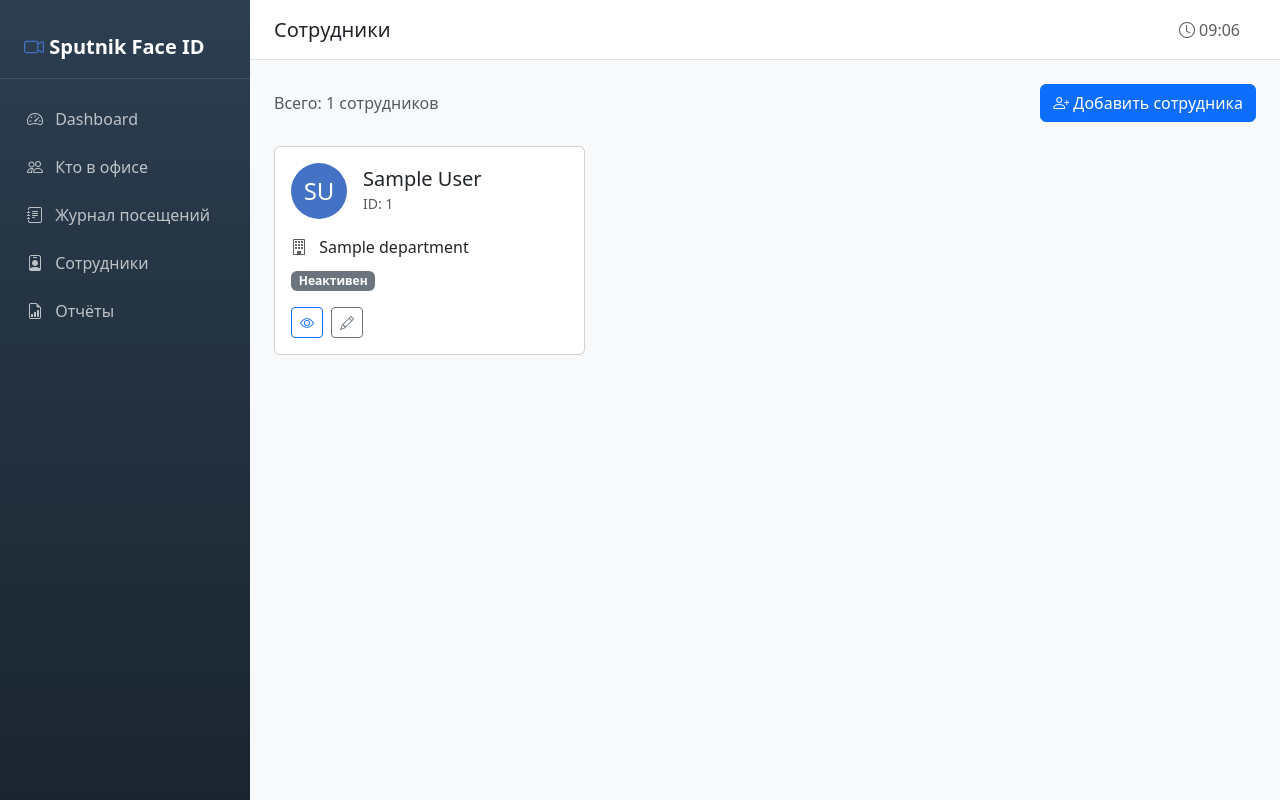
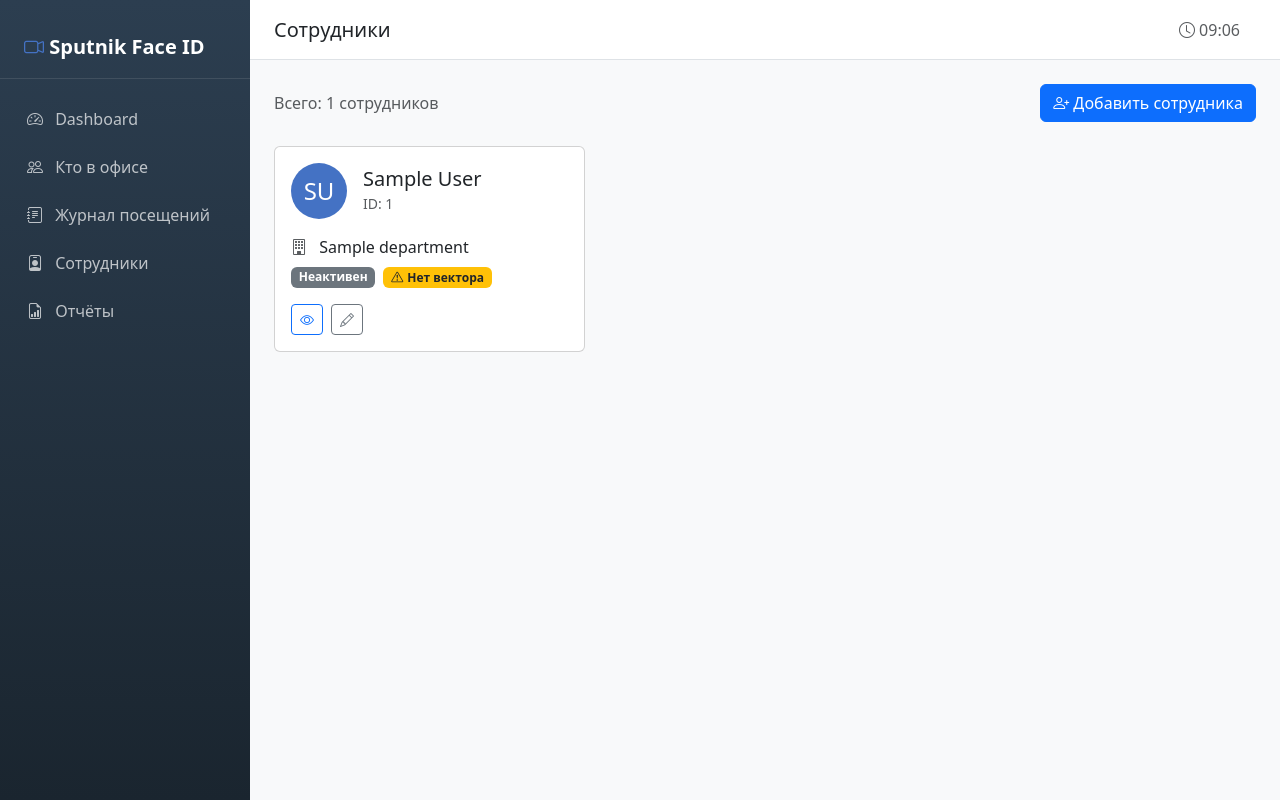
Before and after one commit to Whatdidu/MOLT_Slazhivanie_FaceRecVisitLog, a FastAPI app: template app/templates/admin/employees.html in a window 1280 px wide. Run offline with FastAPI, Linux system fonts and the light colour scheme; the template is opened without the code that fills it: most values are stand-ins (such as "Sample title", 1, 10 or a date in 2020).

Commit message:
feat(admin): add embedding indicator to employees list
- Add has_embedding property to Employee model
- Show badge in employees list (green "Вектор" / orange "Нет вектора")
- Tooltips explain recognition capability
- Eager load embeddings in admin query

Co-Authored-By: Claude Opus 4.5 <noreply@anthropic.com>

```diff
--- a/app/db/models.py
+++ b/app/db/models.py
@@ -72,6 +72,11 @@ class Employee(Base):
         back_populates="employee",
         cascade="all, delete-orphan"
     )
+
+    @property
+    def has_embedding(self) -> bool:
+        """Проверяет, есть ли у сотрудника загруженный вектор лица."""
+        return len(self.embeddings) > 0
 
     def __repr__(self):
         return f"<Employee(id={self.id}, name='{self.full_name}', email='{self.email}')>"
--- a/app/templates/admin/employees.html
+++ b/app/templates/admin/employees.html
@@ -38,11 +38,21 @@
                     {{ emp.department or 'Не указан' }}
                 </div>
 
-                <div class="mb-3">
+                <div class="mb-3 d-flex gap-2 flex-wrap">
                     {% if emp.is_active %}
                     <span class="badge bg-success">Активен</span>
                     {% else %}
                     <span class="badge bg-secondary">Неактивен</span>
+                    {% endif %}
+
+                    {% if emp.has_embedding %}
+                    <span class="badge bg-info" title="Сотрудник может быть распознан системой">
+                        <i class="bi bi-check-circle me-1"></i>Вектор
+                    </span>
+                    {% else %}
+                    <span class="badge bg-warning text-dark" title="Загрузите фото для распознавания">
+                        <i class="bi bi-exclamation-triangle me-1"></i>Нет вектора
+                    </span>
                     {% endif %}
                 </div>
 
```
Also changed, not shown: app/modules/admin/router.py (+6 -2 lines).
